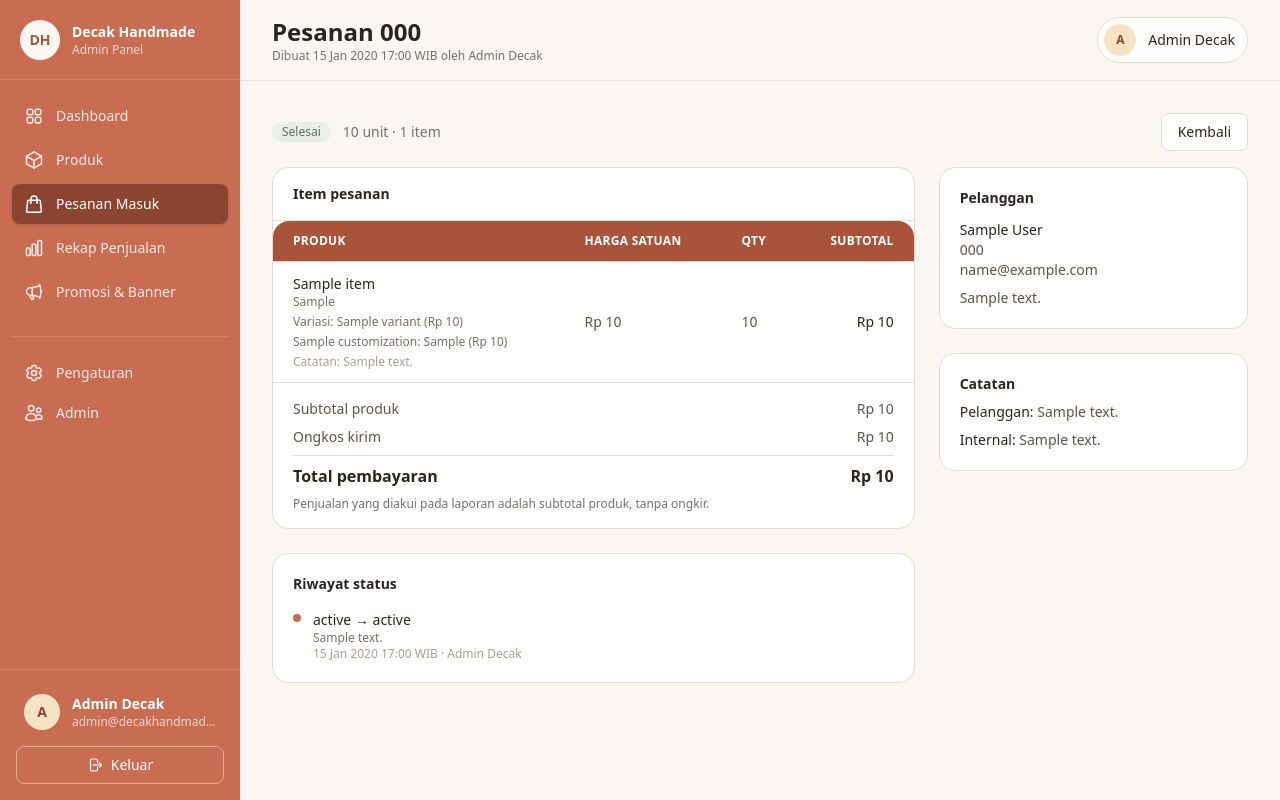
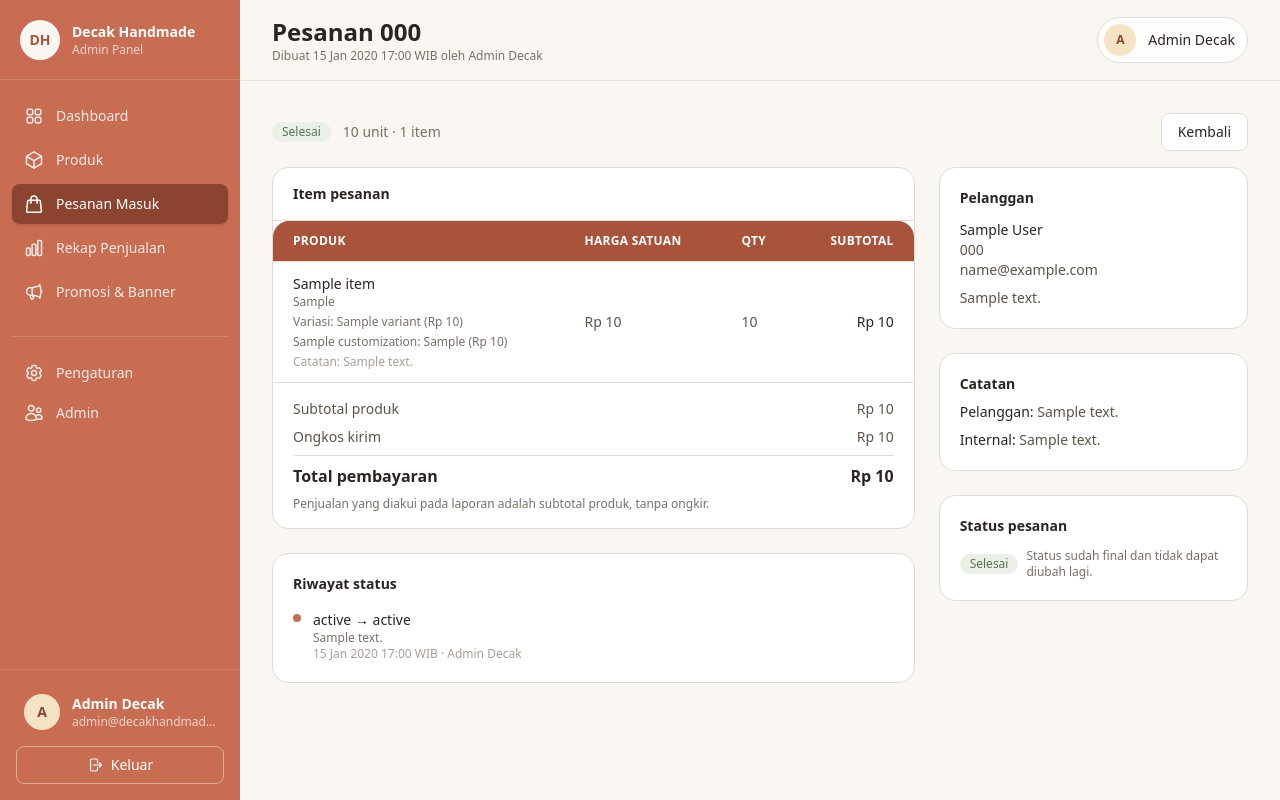
Before and after one commit to JASMINE1018/DecakHandmade_Website, a Laravel app: page /admin/orders/000 in a window 1280 px wide. Run offline with Laravel 12, Linux system fonts and the light colour scheme; a user stored in the database is signed in; data comes from the database, SQL or seed files in the repository; tables that the repository leaves empty hold one stand-in row (values such as "Sample post"); style sheets or scripts are compiled from the project's sources.

Commit message:
fix/statuspesanan

```diff
--- a/app/Models/Order.php
+++ b/app/Models/Order.php
@@ -18,7 +18,7 @@ class Order extends Model
 
     public const STATUSES = [
         self::STATUS_PROCESSING => 'Diproses',
-        self::STATUS_SHIPPED => 'Dikirim',
+        self::STATUS_SHIPPED => 'In Delivery',
         self::STATUS_COMPLETED => 'Selesai',
         self::STATUS_CANCELLED => 'Dibatalkan',
     ];
--- a/app/Services/OrderService.php
+++ b/app/Services/OrderService.php
@@ -151,7 +151,7 @@ class OrderService
 
             if ($to === Order::STATUS_CANCELLED && $from === Order::STATUS_SHIPPED && ! $returned) {
                 throw ValidationException::withMessages([
-                    'returned' => 'Pembatalan dari status Dikirim memerlukan konfirmasi barang kembali.',
+                    'returned' => 'Pembatalan dari status In Delivery memerlukan konfirmasi barang kembali.',
                 ]);
             }
 
--- a/app/Services/ProductService.php
+++ b/app/Services/ProductService.php
@@ -79,7 +79,7 @@ class ProductService
 
         if ($inActiveOrder) {
             throw ValidationException::withMessages([
-                'product' => 'Produk masih dipakai pada pesanan Diproses atau Dikirim sehingga tidak dapat diarsipkan.',
+                'product' => 'Produk masih dipakai pada pesanan Diproses atau In Delivery sehingga tidak dapat diarsipkan.',
             ]);
         }
 
--- a/config/order_status.php
+++ b/config/order_status.php
@@ -11,7 +11,7 @@ return [
     | Status akhir (completed, cancelled) tidak memiliki transisi keluar.
     */
     'transitions' => [
-        Order::STATUS_PROCESSING => [Order::STATUS_SHIPPED, Order::STATUS_CANCELLED],
+        Order::STATUS_PROCESSING => [Order::STATUS_SHIPPED, Order::STATUS_COMPLETED, Order::STATUS_CANCELLED],
         Order::STATUS_SHIPPED => [Order::STATUS_COMPLETED, Order::STATUS_PROCESSING, Order::STATUS_CANCELLED],
         Order::STATUS_COMPLETED => [],
         Order::STATUS_CANCELLED => [],
--- a/resources/views/admin/orders/show.blade.php
+++ b/resources/views/admin/orders/show.blade.php
@@ -127,49 +127,120 @@
                 </div>
             @endif
 
-            @unless ($order->isFinal())
+            @if ($order->isFinal())
                 <div class="admin-card">
-                    <h2 class="text-sm font-semibold text-ink">Ubah status</h2>
+                    <h2 class="text-sm font-semibold text-ink">Status pesanan</h2>
+                    <div class="mt-3 flex items-center gap-2">
+                        <x-status-badge :status="$order->status" />
+                        <span class="text-xs text-muted">Status sudah final dan tidak dapat diubah lagi.</span>
+                    </div>
+                </div>
+            @else
+                <div class="admin-card" x-data="{
+                    targetStatus: '{{ $order->status === \App\Models\Order::STATUS_PROCESSING ? \App\Models\Order::STATUS_SHIPPED : \App\Models\Order::STATUS_COMPLETED }}'
+                }">
+                    <div class="flex items-center justify-between pb-3 border-b border-line">
+                        <h2 class="text-sm font-semibold text-ink">Ubah status</h2>
+                        <span class="text-xs text-muted">Saat ini: <span class="font-medium text-ink">{{ $order->statusLabel() }}</span></span>
+                    </div>
 
-                    @foreach ($transitions as $to)
-                        @continue($to === 'cancelled')
-                        <form method="POST" action="{{ route('admin.orders.status.update', $order) }}" class="mt-3 space-y-2">
-                            @csrf
-                            @method('PATCH')
-                            <input type="hidden" name="status" value="{{ $to }}">
-                            <input name="note" maxlength="500" placeholder="Catatan (opsional)" class="admin-input">
-                            @if ($order->status === 'shipped' && $to === 'processing')
-                                <p class="text-xs text-amber-600">Koreksi ke Diproses akan dicatat pada riwayat.</p>
-                            @endif
-                            <button class="admin-btn-primary w-full">
-                                Tandai {{ \App\Models\Order::STATUSES[$to] ?? $to }}
-                            </button>
-                        </form>
-                    @endforeach
+                    <form method="POST" action="{{ route('admin.orders.status.update', $order) }}" class="mt-4 space-y-4">
+                        @csrf
+                        @method('PATCH')
 
-                    @if (in_array('cancelled', $transitions, true))
-                        <div class="mt-5 border-t border-line pt-4">
-                            <h3 class="text-sm font-semibold text-danger">Batalkan pesanan</h3>
-                            <form method="POST" action="{{ route('admin.orders.cancel', $order) }}" class="mt-2 space-y-2">
-                                @csrf
-                                <select name="reason" class="admin-input">
-                                    @foreach ($cancelReasons as $value => $label)
-                                        <option value="{{ $value }}">{{ $label }}</option>
-                                    @endforeach
-                                </select>
-                                <textarea name="note" required minlength="10" maxlength="500" rows="2" placeholder="Alasan pembatalan (wajib, min. 10 karakter)" class="admin-input"></textarea>
-                                @if ($order->status === 'shipped')
-                                    <label class="flex items-start gap-2 text-xs text-muted">
-                                        <input type="checkbox" name="returned" value="1" class="mt-0.5 rounded border-line text-brand-600 focus:ring-brand-200">
-                                        Barang sudah kembali / gagal kirim (wajib untuk pesanan Dikirim)
+                        <div class="space-y-2">
+                            <label class="block text-xs font-medium text-slate-700">Pilih status baru:</label>
+
+                            <div class="space-y-2">
+                                {{-- Option: In Delivery --}}
+                                @if ($order->status !== \App\Models\Order::STATUS_SHIPPED)
+                                    <label class="flex items-center justify-between rounded-xl border p-3 cursor-pointer transition-all"
+                                           :class="targetStatus === 'shipped' ? 'border-brand-500 bg-brand-50/70 ring-1 ring-brand-400' : 'border-line hover:border-slate-300 bg-white'">
+                                        <div class="flex items-center gap-3">
+                                            <input type="radio" name="status" value="shipped" x-model="targetStatus"
+                                                   class="h-4 w-4 text-brand-600 focus:ring-brand-200">
+                                            <div>
+                                                <p class="text-sm font-medium text-ink">In Delivery</p>
+                                                <p class="text-xs text-muted">Pesanan dalam pengiriman</p>
+                                            </div>
+                                        </div>
+                                        <span class="admin-badge bg-brand-100 text-brand-800">In Delivery</span>
                                     </label>
                                 @endif
-                                <button class="admin-btn-danger w-full">Batalkan pesanan</button>
-                            </form>
+
+                                {{-- Option: Selesai --}}
+                                @if ($order->status !== \App\Models\Order::STATUS_COMPLETED)
+                                    <label class="flex items-center justify-between rounded-xl border p-3 cursor-pointer transition-all"
+                                           :class="targetStatus === 'completed' ? 'border-emerald-500 bg-emerald-50/70 ring-1 ring-emerald-400' : 'border-line hover:border-slate-300 bg-white'">
+                                        <div class="flex items-center gap-3">
+                                            <input type="radio" name="status" value="completed" x-model="targetStatus"
+                                                   class="h-4 w-4 text-emerald-600 focus:ring-emerald-200">
+                                            <div>
+                                                <p class="text-sm font-medium text-ink">Selesai</p>
+                                                <p class="text-xs text-muted">Pesanan telah selesai diterima</p>
+                                            </div>
+                                        </div>
+                                        <span class="admin-badge bg-success-soft text-success-ink">Selesai</span>
+                                    </label>
+                                @endif
+
+                                {{-- Option: Dibatalkan --}}
+                                @if ($order->status !== \App\Models\Order::STATUS_CANCELLED)
+                                    <label class="flex items-center justify-between rounded-xl border p-3 cursor-pointer transition-all"
+                                           :class="targetStatus === 'cancelled' ? 'border-rose-500 bg-rose-50/70 ring-1 ring-rose-400' : 'border-line hover:border-slate-300 bg-white'">
+                                        <div class="flex items-center gap-3">
+                                            <input type="radio" name="status" value="cancelled" x-model="targetStatus"
+                                                   class="h-4 w-4 text-rose-600 focus:ring-rose-200">
+                                            <div>
+                                                <p class="text-sm font-medium text-ink">Dibatalkan</p>
+                                                <p class="text-xs text-muted">Batalkan pesanan & kembalikan stok</p>
+                                            </div>
+                                        </div>
+                                        <span class="admin-badge bg-danger/10 text-danger">Dibatalkan</span>
+                                    </label>
+                                @endif
+
+                                {{-- Option: Diproses (Koreksi dari status In Delivery jika diperlukan) --}}
+                                @if ($order->status === \App\Models\Order::STATUS_SHIPPED)
+                                    <label class="flex items-center justify-between rounded-xl border p-3 cursor-pointer transition-all"
+                                           :class="targetStatus === 'processing' ? 'border-amber-500 bg-amber-50/70 ring-1 ring-amber-400' : 'border-line hover:border-slate-300 bg-white'">
+                                        <div class="flex items-center gap-3">
+                                            <input type="radio" name="status" value="processing" x-model="targetStatus"
+                                                   class="h-4 w-4 text-amber-600 focus:ring-amber-200">
+                                            <div>
+                                                <p class="text-sm font-medium text-ink">Diproses</p>
+                                                <p class="text-xs text-amber-600">Koreksi kembali ke diproses</p>
+                                            </div>
+                                        </div>
+                                        <span class="admin-badge bg-brand-500 text-white">Diproses</span>
+                                    </label>
+                                @endif
+                            </div>
                         </div>
-                    @endif
+
+                        <div>
+                            <label for="status-note" class="block text-xs font-medium text-slate-700 mb-1">Catatan (opsional)</label>
+                            <input id="status-note" type="text" name="note" maxlength="500" placeholder="Catatan perubahan status..." class="admin-input">
+                        </div>
+
+                        @if ($order->status === \App\Models\Order::STATUS_SHIPPED)
+                            <div x-show="targetStatus === 'cancelled'" x-cloak class="rounded-xl border border-amber-200 bg-amber-50/80 p-3">
+                                <label class="flex items-start gap-2.5 cursor-pointer">
+                                    <input type="checkbox" name="returned" value="1" class="mt-0.5 rounded border-amber-300 text-brand-600 focus:ring-brand-200">
+                                    <span class="text-xs text-amber-900 leading-relaxed">
+                                        Konfirmasi barang sudah kembali / gagal kirim (wajib dicentang untuk pembatalan pesanan In Delivery agar stok dikembalikan).
+                                    </span>
+                                </label>
+                            </div>
+                        @endif
+
+                        <button type="submit"
+                                :class="targetStatus === 'cancelled' ? 'admin-btn-danger w-full' : 'admin-btn-primary w-full'">
+                            <span x-text="targetStatus === 'cancelled' ? 'Batalkan Pesanan' : (targetStatus === 'completed' ? 'Tandai Selesai' : (targetStatus === 'shipped' ? 'Tandai In Delivery' : 'Perbarui Status'))"></span>
+                        </button>
+                    </form>
                 </div>
-            @endunless
+            @endif
         </div>
     </div>
 @endsection
```
